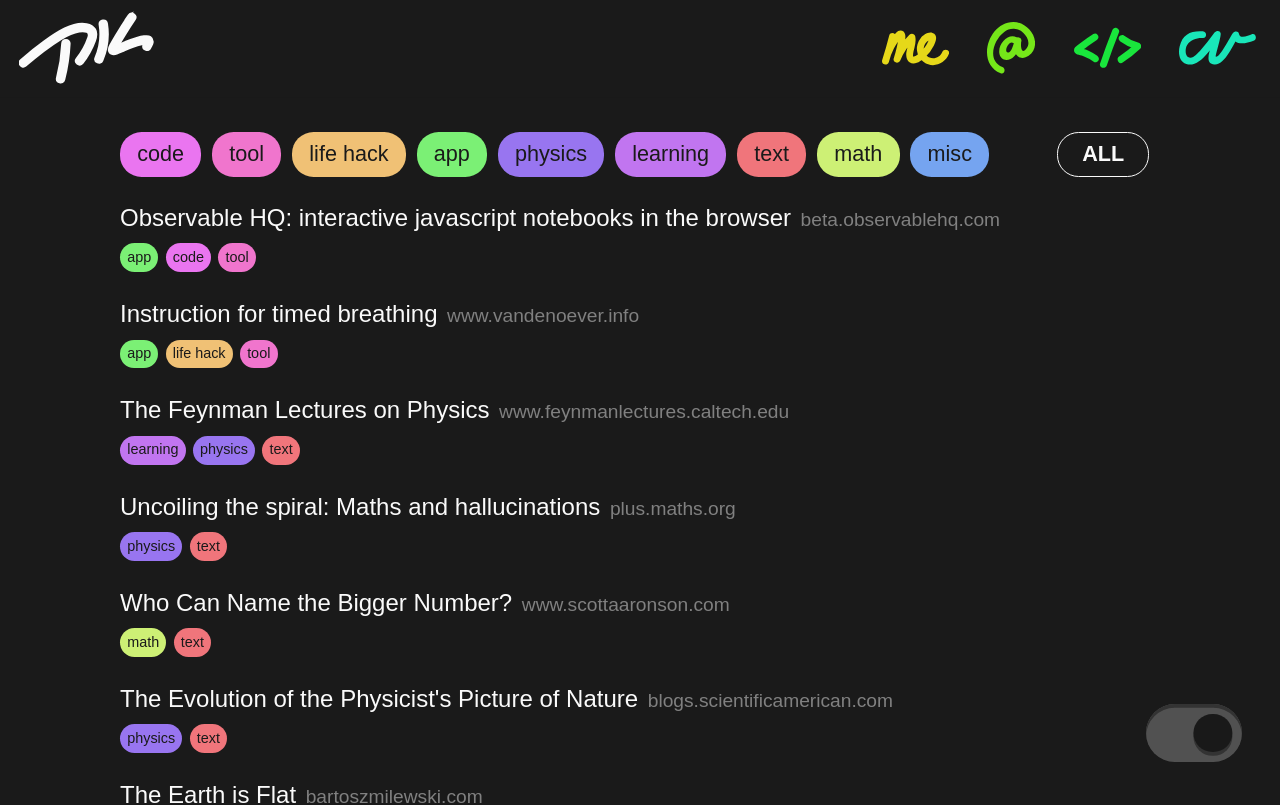
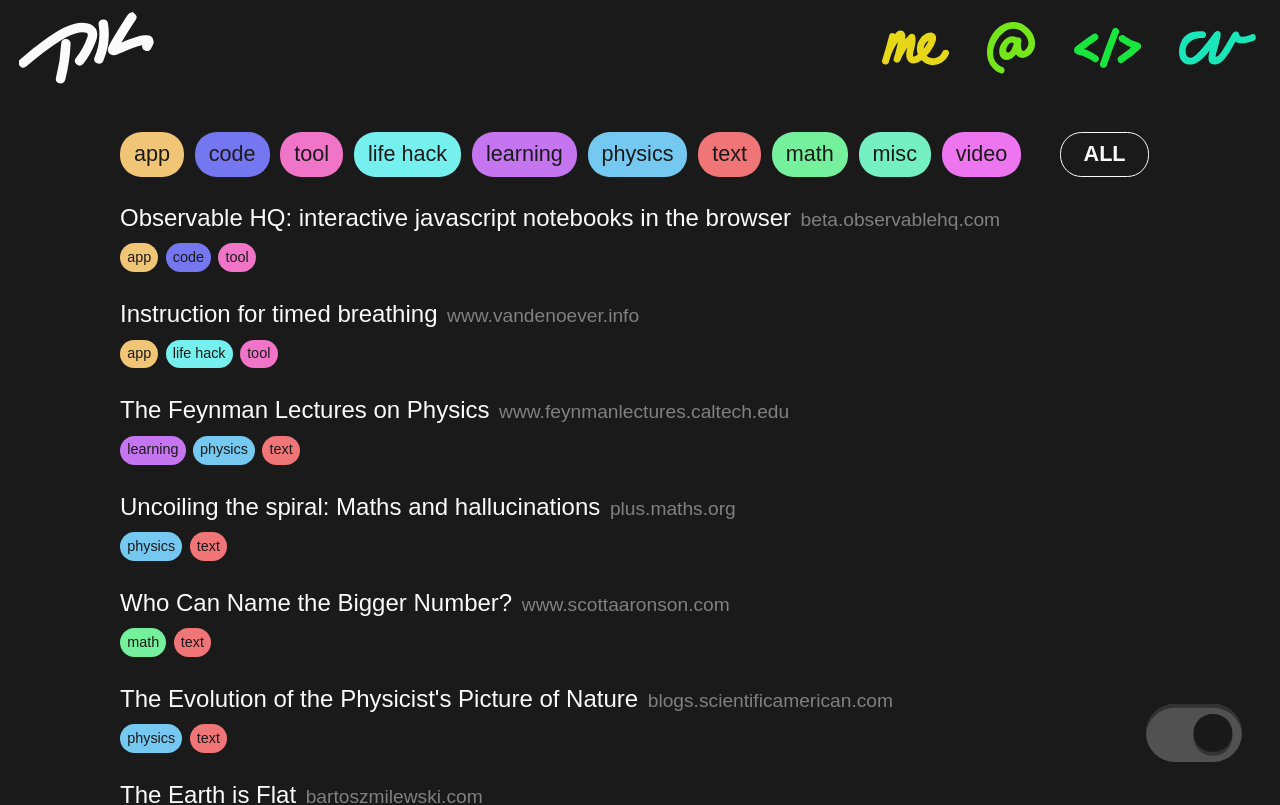
Before and after one commit to travisk-codes/travisk.info, a React (Create React App) app: page /links in a window 1280 px wide. Shown: the top 805 px of the page. Built offline with nearby package versions, Linux system fonts and the light colour scheme.

Commit message:
removes tag color list, generates tag colors based on bookmarks

```diff
--- a/src/personal.config.js
+++ b/src/personal.config.js
@@ -69,18 +69,6 @@ export default {
       'Implemented an English dictionary with constant-time word lookup',
     ],
   },
-}
-
-export const tag_colors = {
-  'code': 'orange',
-  'tool': 'green',
-  'life hack': 'yellow',
-  'app': 'red',
-  'physics': 'magenta',
-  'learning': 'lightblue',
-  'text': 'olive',
-  'math': 'salmon',
-  'misc': 'brown',
 }
 
 export const bookmarks = [
--- a/src/views/Bookmarks.js
+++ b/src/views/Bookmarks.js
@@ -4,7 +4,7 @@ import styled from 'styled-components'
 import Page from '../components/Page'
 import Bookmark, { Tag } from '../components/Bookmark'
 
-import { bookmarks, tag_colors } from '../personal.config'
+import { bookmarks } from '../personal.config'
 import { getRandomHslColorScheme } from '../utils'
 
 const BookmarksPage = Page.extend`
@@ -30,8 +30,7 @@ const EmptySpace = styled.div`
   display: flex;
   flex: 10 1 auto;
 `
-function get_color_scheme(is_dark_mode_on) {
-  let tag_names = Object.keys(tag_colors)
+function get_color_scheme(tag_names, is_dark_mode_on) {
   let colors = getRandomHslColorScheme(
     tag_names.length,
     is_dark_mode_on,
@@ -53,8 +52,8 @@ class Bookmarks extends Component {
     this.state = {
       visible_tags: this.get_set_of_tag_names_from_bookmarks(bookmarks),
     }
-    this.light_colors = get_color_scheme(false)
-    this.dark_colors = get_color_scheme(true)
+    this.light_colors = get_color_scheme([...this.state.visible_tags], false)
+    this.dark_colors = get_color_scheme([...this.state.visible_tags], true)
     this.toggle = this.toggle.bind(this)
     this.toggle_all = this.toggle_all.bind(this)
     this.toggle_only = this.toggle_only.bind(this)
@@ -91,7 +90,6 @@ class Bookmarks extends Component {
   }
 
   render() {
-    console.log(this.state.visible_tags)
     const TagBar = props => {
       const ToggleAllButton = props => (
         <Tag
@@ -107,7 +105,9 @@ class Bookmarks extends Component {
         </Tag>
       )
       const tags = []
-      for (const tag_name in tag_colors) {
+      const tag_names = [...this.get_set_of_tag_names_from_bookmarks(bookmarks)]
+      tag_names.forEach(tag_name => {
+        console.log(tag_name)
         tags.push(
           <Tag
             key={tag_name}
@@ -118,7 +118,7 @@ class Bookmarks extends Component {
             {tag_name}
           </Tag>
         )
-      }
+      })
       tags.push((
         <ToggleAllButtonContainer>
           <EmptySpace />
@@ -137,7 +137,6 @@ class Bookmarks extends Component {
         {
           bookmarks.map((bookmark, i) => {
             const bookmark_has_visible_tags = bookmark.tags.filter(t => this.state.visible_tags.has(t))
-            console.log(bookmark_has_visible_tags)
             if (bookmark_has_visible_tags.length) return (
               <Bookmark
                 {...bookmark}
```
